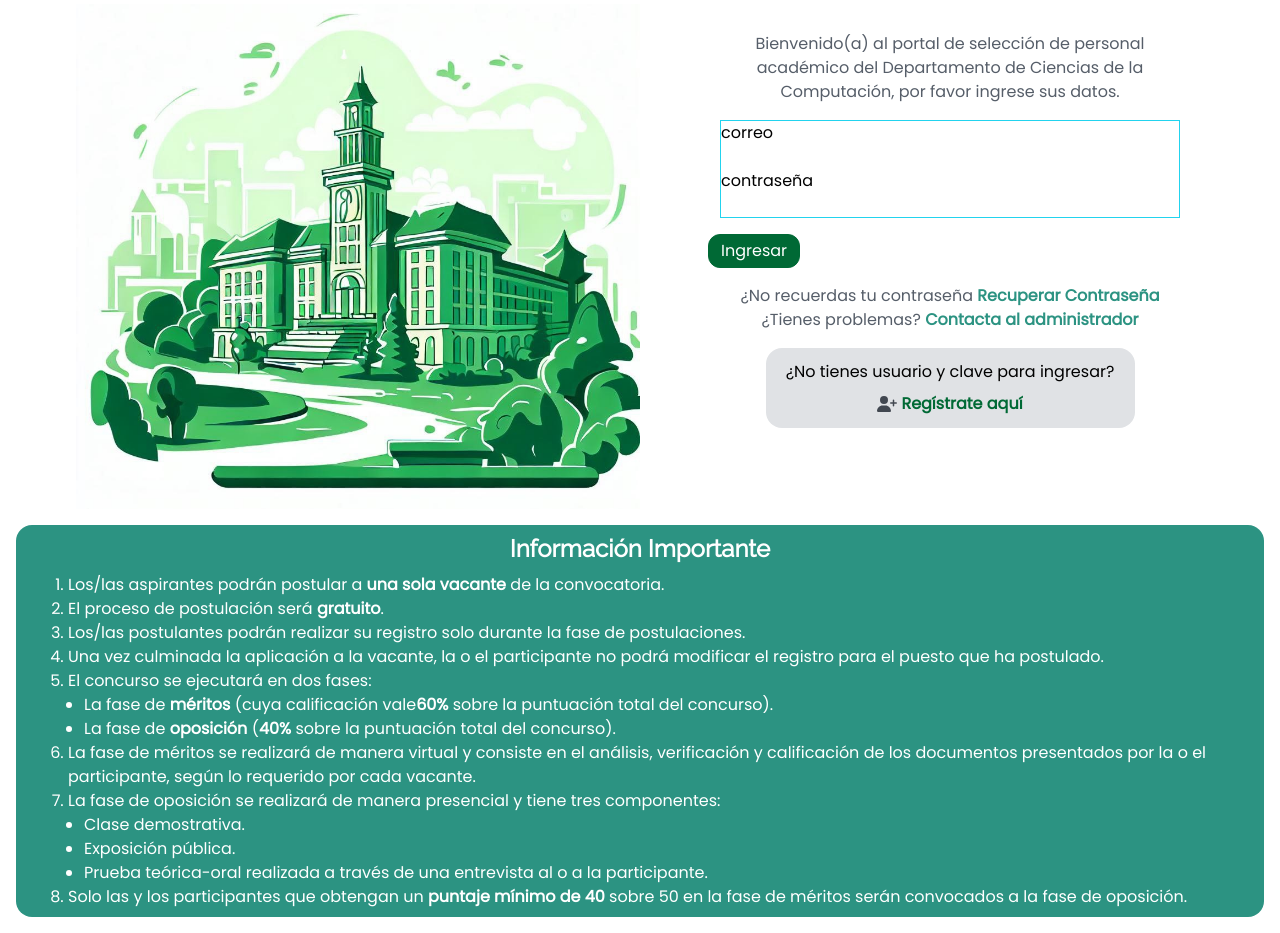
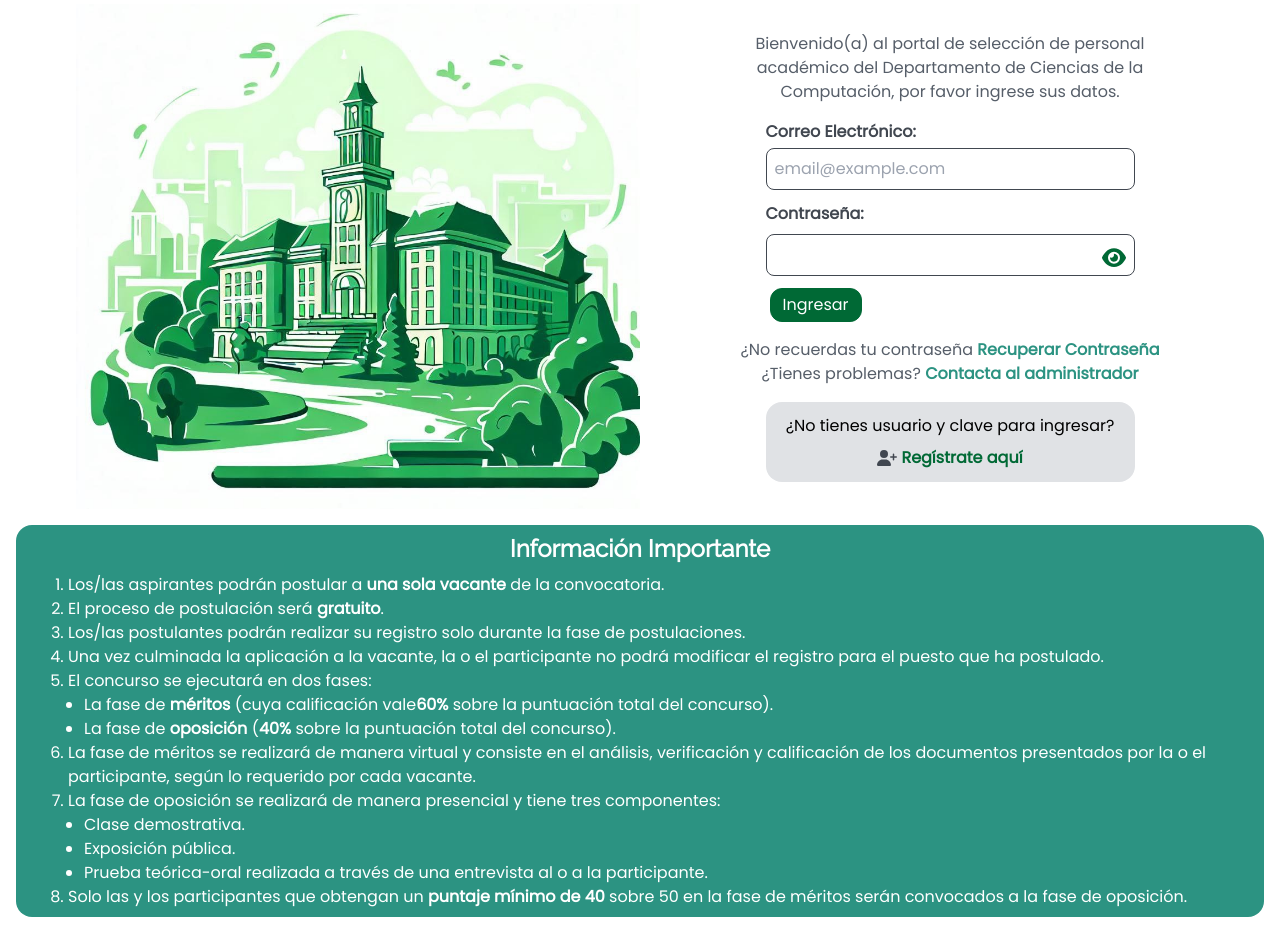
Before and after one commit to DM2V/sistema-postulacion, a Next.js app in the folder frontend/: page /Public/Login in a window 1280 px wide. Built offline with nearby package versions, Linux system fonts and the light colour scheme.

Commit message:
Update Login, Signup

```diff
--- a/frontend/src/pages/Public/Login.tsx
+++ b/frontend/src/pages/Public/Login.tsx
@@ -1,9 +1,34 @@
 import { SignupIcon } from "@/assets/icons";
+import InputLabel from "@/components/Form/InputLabel";
+import Password from "@/components/Form/Password";
 import Image from "next/image";
+import { useState } from "react";
 import LoginImg from "../../assets/images/login.jpg";
 import GreenButton from "../../components/Buttons/GreenButton";
 
 function Login() {
+  const [email, setEmail] = useState("");
+  const [password, setPassword] = useState("");
+
+  async function handleSubmit(e: any) {
+    e.preventDefault();
+
+    /*  await pb.collection("users").authWithPassword(email, password);
+    if (pb.authStore.model.role === "candidate") {  |
+      //route to the candidate dashboard
+      navigate("/info");
+    } */
+
+    /*
+    await pb.admins.authWithPassword(
+      "marce-malte@hotmail.com",
+      "#Dm2v99-pocketbase",
+    );
+    //route to the candidate dashboard
+    navigate("/candidate-panel");*/
+    console.log("Clcick Login");
+  }
+
   return (
     <>
       <div className="lg: mx-5 flex-col md:flex md:flex-row">
@@ -24,15 +49,26 @@ function Login() {
             datos.
           </p>
 
-          <form className="m-4 flex flex-col justify-center border border-cyan-400">
-            <label htmlFor="">correo</label>
-            <input type="text" className="" />
+          <form
+            className="m-2 mx-auto md:w-3/4 md:text-sm lg:text-base"
+            onSubmit={handleSubmit}
+          >
+            <InputLabel
+              onChange={setEmail}
+              title="Correo Electrónico:"
+              name={"email"}
+              placeholder="email@example.com"
+              errorMessage="El correo electrónico es necesario."
+            />
+            <Password
+              onChange={setPassword}
+              onPasswordChange={setPassword}
+              name={"password"}
+              title="Contraseña:"
+            />
 
-            <label htmlFor="">contraseña</label>
-            <input type="text" className="" />
+            <GreenButton content="Ingresar" />
           </form>
-
-          <GreenButton content="Ingresar" />
 
           <div className="m-4 text-center text-sm font-medium text-tp-disable-color lg:text-base">
             <div>
--- a/frontend/src/pages/Public/Signup.tsx
+++ b/frontend/src/pages/Public/Signup.tsx
@@ -1,3 +1,5 @@
+import ComboBox from "@/components/Form/ComboBox";
+import InputLabel from "@/components/Form/InputLabel";
 import Image from "next/image";
 import signupImg from "../../assets/images/signup.png";
 import GreenButton from "../../components/Buttons/GreenButton";
@@ -9,7 +11,30 @@ const Signup = () => {
         <h4 className="pb-5 text-center text-2xl font-bold text-primary-color lg:text-h4">
           Registro de Postulante
         </h4>
+
         <form className="w-full text-sm lg:text-base">
+          <ComboBox
+            name={"id_type"}
+            title={"Tipo de identificación:"}
+            options={["Seleccione", "Cédula", "Passporte"]}
+            defaultOption={""}
+          />
+          <InputLabel
+            name={"id_number"}
+            title={"Número de identificación:"}
+            errorMessage={"El numero de identificación es necesario."}
+          />
+          <InputLabel
+            name={"email"}
+            title={"Correo Electrónico:"}
+            placeholder={"correo@gmail.com"}
+          />
+          <InputLabel
+            name={"email_confirm"}
+            title={"Confirmar Correo:"}
+            placeholder={"correo@gmail.com"}
+          />
+
           <h6>Captcha</h6>
           <h6>
             Acepto la <strong>Politica de Privacidad*</strong>
```
Also changed, not shown: 1 other file (tests, documents, lock files or other folders).
